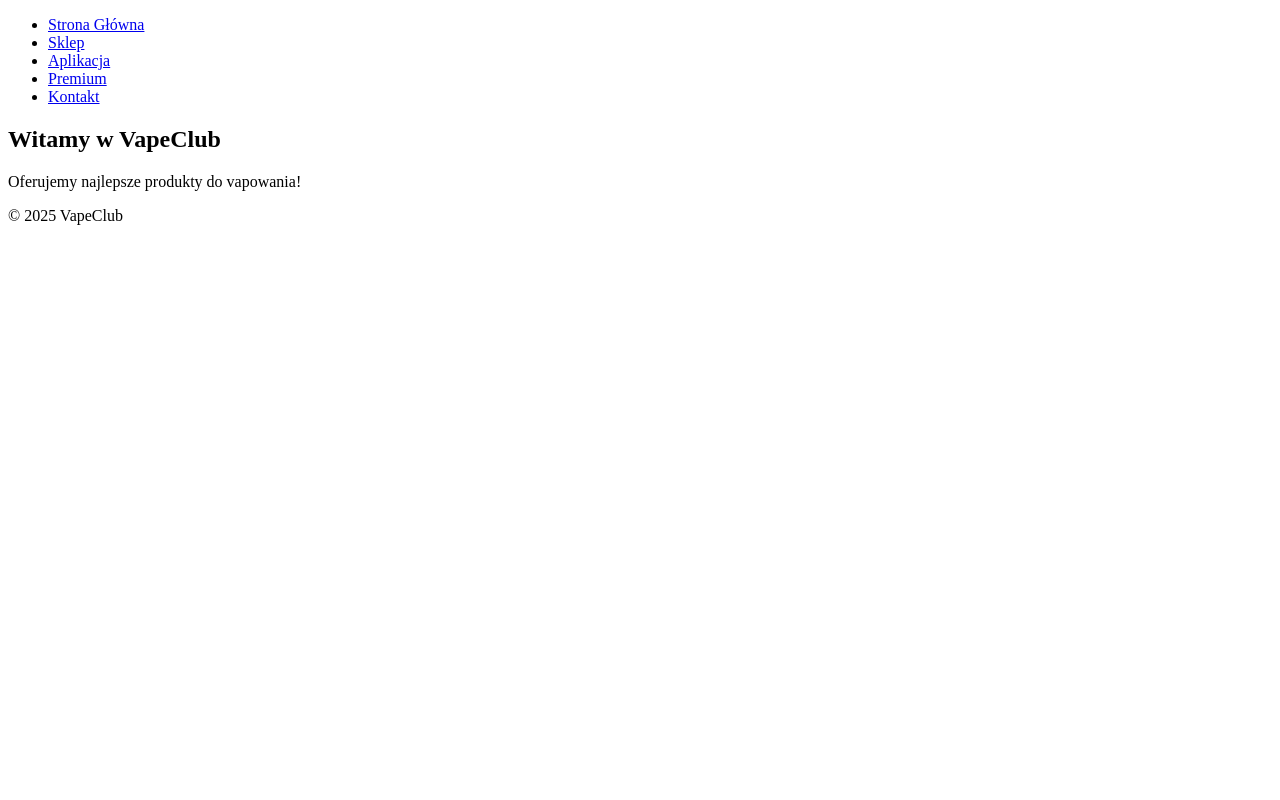
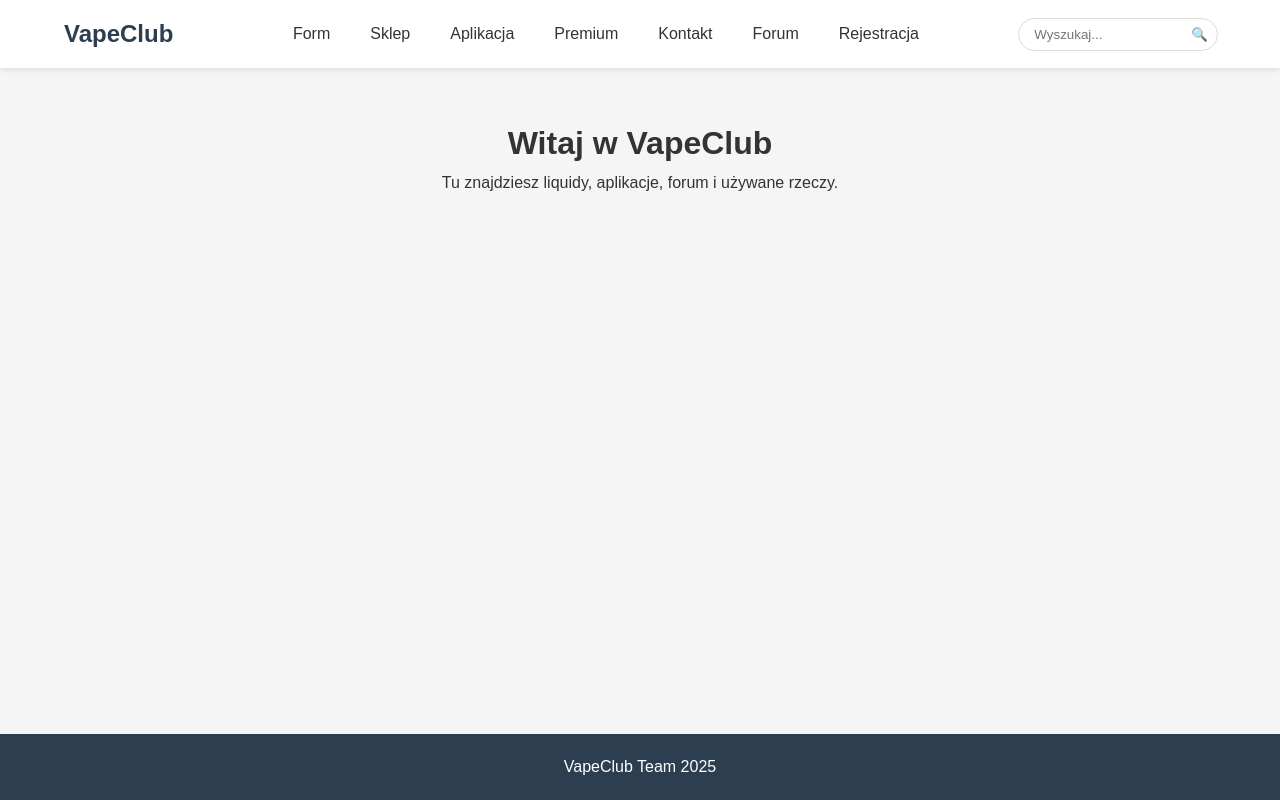
Before and after one commit to Cukrzyk05/Strona, a plain HTML site: page index.html in a window 1280 px wide. Drawn offline with Linux system fonts and the light colour scheme.

Commit message:
Update index.html

```diff
--- a/index.html
+++ b/index.html
@@ -2,30 +2,144 @@
 <html lang="pl">
 <head>
   <meta charset="UTF-8">
-  <meta name="viewport" content="width=device-width, initial-scale=1.0">
-  <title>VapeClub</title>
-  <link rel="stylesheet" href="style.css">
+  <meta name="viewport" content="width=device-width, initial-scale=1">
+  <title>VapeClub - Strona główna</title>
+  <style>
+    * {
+      margin: 0;
+      padding: 0;
+      box-sizing: border-box;
+      font-family: Arial, sans-serif;
+    }
+    body {
+      background-color: #f5f5f5;
+      color: #333;
+      line-height: 1.6;
+    }
+    header {
+      background-color: white;
+      box-shadow: 0 2px 5px rgba(0,0,0,0.1);
+      padding: 15px 0;
+    }
+    .container {
+      width: 90%;
+      max-width: 1200px;
+      margin: 0 auto;
+      display: flex;
+      justify-content: space-between;
+      align-items: center;
+    }
+    .logo {
+      font-size: 24px;
+      font-weight: bold;
+      color: #2c3e50;
+      text-decoration: none;
+      transition: color 0.3s;
+    }
+    .logo:hover {
+      color: #3498db;
+    }
+    nav ul {
+      display: flex;
+      list-style: none;
+    }
+    nav ul li {
+      margin-left: 20px;
+    }
+    nav ul li a {
+      text-decoration: none;
+      color: #333;
+      font-weight: 500;
+      padding: 5px 10px;
+      border-radius: 4px;
+      transition: all 0.3s;
+    }
+    nav ul li a:hover {
+      background-color: #f0f0f0;
+      color: #3498db;
+    }
+    .search-container {
+      display: flex;
+      align-items: center;
+    }
+    .search-input {
+      padding: 8px 15px;
+      border: 1px solid #ddd;
+      border-radius: 20px;
+      outline: none;
+      width: 200px;
+      transition: width 0.3s;
+    }
+    .search-input:focus {
+      width: 250px;
+      border-color: #3498db;
+    }
+    .search-button {
+      background: none;
+      border: none;
+      cursor: pointer;
+      padding: 8px;
+      margin-left: -35px;
+      color: #777;
+    }
+    .main-content {
+      padding: 50px 0;
+      text-align: center;
+    }
+    footer {
+      background-color: #2c3e50;
+      color: white;
+      text-align: center;
+      padding: 20px 0;
+      position: fixed;
+      bottom: 0;
+      width: 100%;
+    }
+  </style>
 </head>
 <body>
   <header>
+    <div class="container">
+      <a href="index.html" class="logo">VapeClub</a>
       <nav>
         <ul>
-        <li><a href="index.html">Strona Główna</a></li>
+          <li><a href="index.html">Form</a></li>
           <li><a href="sklep.html">Sklep</a></li>
           <li><a href="aplikacja.html">Aplikacja</a></li>
           <li><a href="premium.html">Premium</a></li>
           <li><a href="kontakt.html">Kontakt</a></li>
+          <li><a href="forum.html">Forum</a></li>
+          <li><a href="rejestracja.html">Rejestracja</a></li>
         </ul>
       </nav>
+      <div class="search-container">
+        <input type="text" class="search-input" placeholder="Wyszukaj...">
+        <button class="search-button">🔍</button>
+      </div>
+    </div>
   </header>
 
-  <section class="intro">
-    <h1>Witamy w VapeClub</h1>
-    <p>Oferujemy najlepsze produkty do vapowania!</p>
-  </section>
+  <div class="main-content">
+    <h1>Witaj w VapeClub</h1>
+    <p>Tu znajdziesz liquidy, aplikacje, forum i używane rzeczy.</p>
+  </div>
 
   <footer>
-    <p>&copy; 2025 VapeClub</p>
+    <p>VapeClub Team 2025</p>
   </footer>
+
+  <script>
+    document.querySelector('.search-button').addEventListener('click', function() {
+      const searchTerm = document.querySelector('.search-input').value;
+      if (searchTerm.trim() !== '') {
+        alert('Wyszukiwanie: ' + searchTerm);
+      }
+    });
+    document.querySelector('.search-input').addEventListener('keypress', function(e) {
+      if (e.key === 'Enter') {
+        document.querySelector('.search-button').click();
+      }
+    });
+  </script>
 </body>
 </html>
```
Lines whose indentation alone changed are shown as unchanged.
